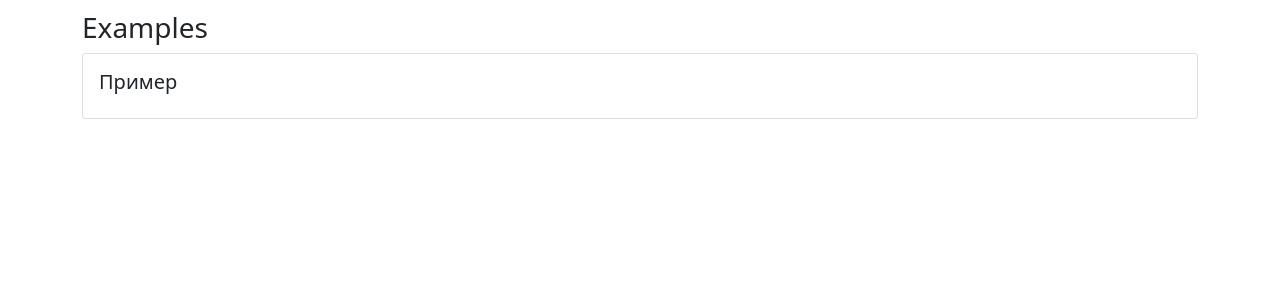
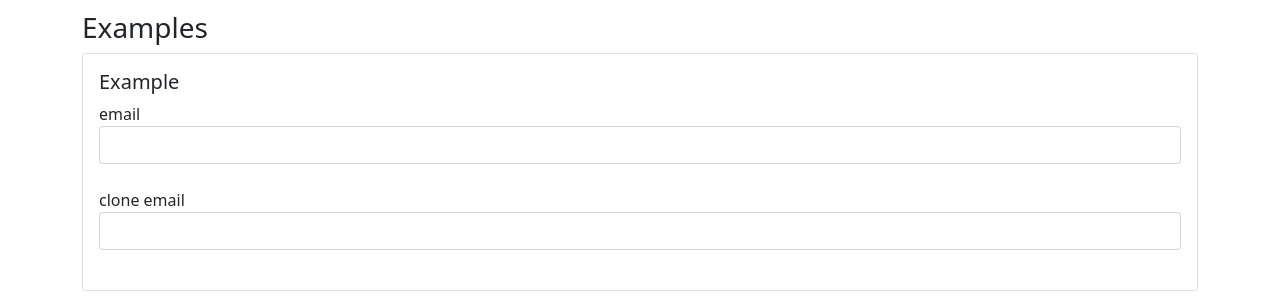
Before and after one commit to TetianaStupak/fast-company-modification, a React (Create React App) app: page /cloneElement in a window 1280 px wide. Shown: the part 348-648 px from the top of the page. Built offline with nearby package versions, Linux system fonts and the light colour scheme.

Commit message:
React.cloneElement

```diff
--- a/src/app/components/examples/cloneElement/cloneElementExample.jsx
+++ b/src/app/components/examples/cloneElement/cloneElementExample.jsx
@@ -1,11 +1,21 @@
 import React from "react";
 import CardWrapper from "../../common/Card";
+import TextField from "./../../common/form/textField";
+import SmallTitle from "./../../common/typografy/smallTitle";
 
-import SmallTitle from "../../common/typografy/smallTitle";
 const CloneElementExample = () => {
+    const field = <TextField label="email" name="email" />;
+    const handleChange = (target) => {
+        console.log("change", target);
+    };
     return (
         <CardWrapper>
-            <SmallTitle>Пример</SmallTitle>
+            <SmallTitle>Example</SmallTitle>
+            {field}
+            {React.cloneElement(field, {
+                onChange: handleChange,
+                label: "clone email"
+            })}
         </CardWrapper>
     );
 };
```
